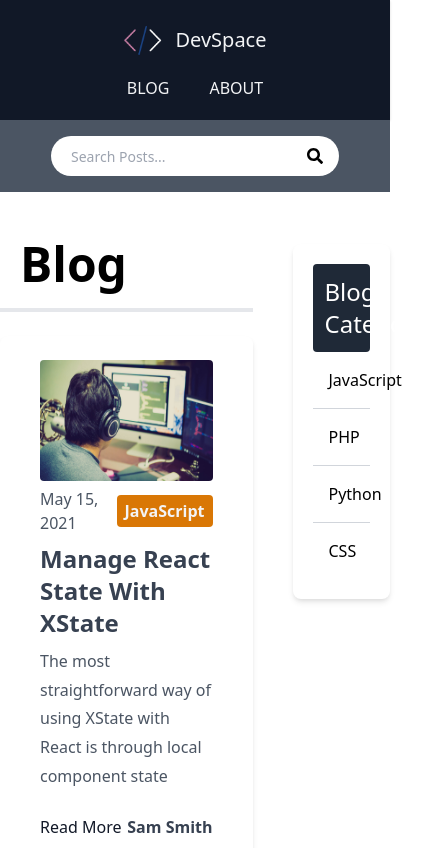
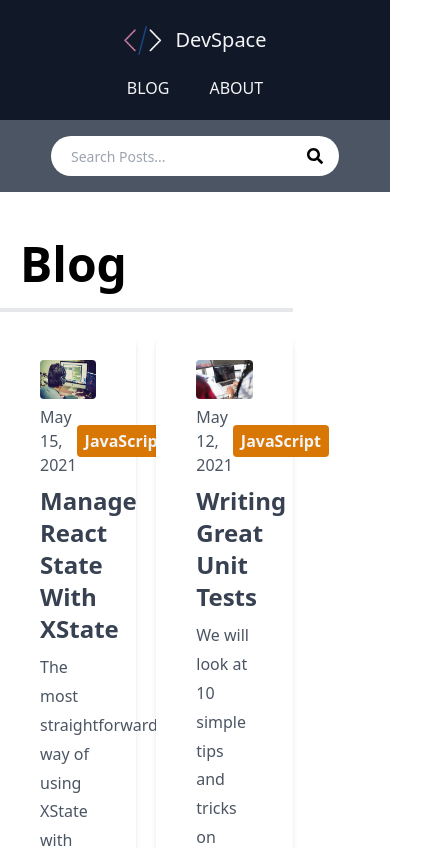
Before and after one commit to bradtraversy/devspace-blog, a Next.js app: page /blog/page/1 in a window 390 px wide. Shown: the top 848 px of the page, 446 px wide, since content can reach past the window. Built offline with nearby package versions, Linux system fonts and the light colour scheme.

Commit message:
Fixed column layout

```diff
--- a/pages/blog/category/[category_name].js
+++ b/pages/blog/category/[category_name].js
@@ -10,13 +10,13 @@ import { getPosts } from '@/lib/posts'
 export default function CategoryBlogPage({ posts, categoryName, categories }) {
   return (
     <Layout>
-      <div className='flex justify-between'>
+      <div className='flex justify-between flex-col md:flex-row'>
         <div className='w-3/4 mr-10'>
           <h1 className='text-5xl border-b-4 p-5 font-bold'>
             Posts in {categoryName}
           </h1>
 
-          <div className='grid md:grid-cols-2 lg:grid-cols-3 gap-5'>
+          <div className='grid grid-cols-2 gap-5'>
             {posts.map((post, index) => (
               <Post key={index} post={post} />
             ))}
--- a/pages/blog/page/[page_index].js
+++ b/pages/blog/page/[page_index].js
@@ -10,11 +10,11 @@ import { getPosts } from '@/lib/posts'
 export default function BlogPage({ posts, numPages, currentPage, categories }) {
   return (
     <Layout>
-      <div className='flex justify-between'>
+      <div className='flex justify-between flex-col md:flex-row'>
         <div className='w-3/4 mr-10'>
           <h1 className='text-5xl border-b-4 p-5 font-bold'>Blog</h1>
 
-          <div className='grid md:grid-cols-2 lg:grid-cols-3 gap-5'>
+          <div className='grid grid-cols-2 gap-5'>
             {posts.map((post, index) => (
               <Post key={index} post={post} />
             ))}
```
